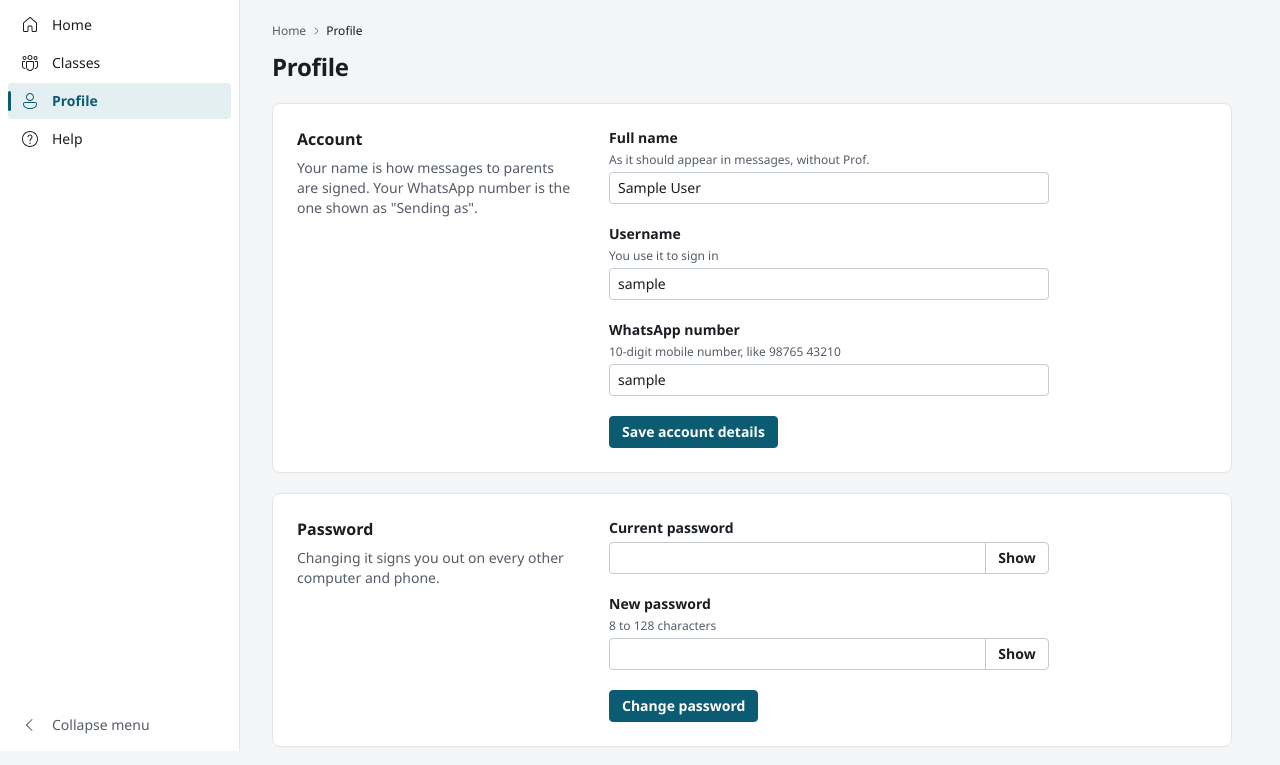
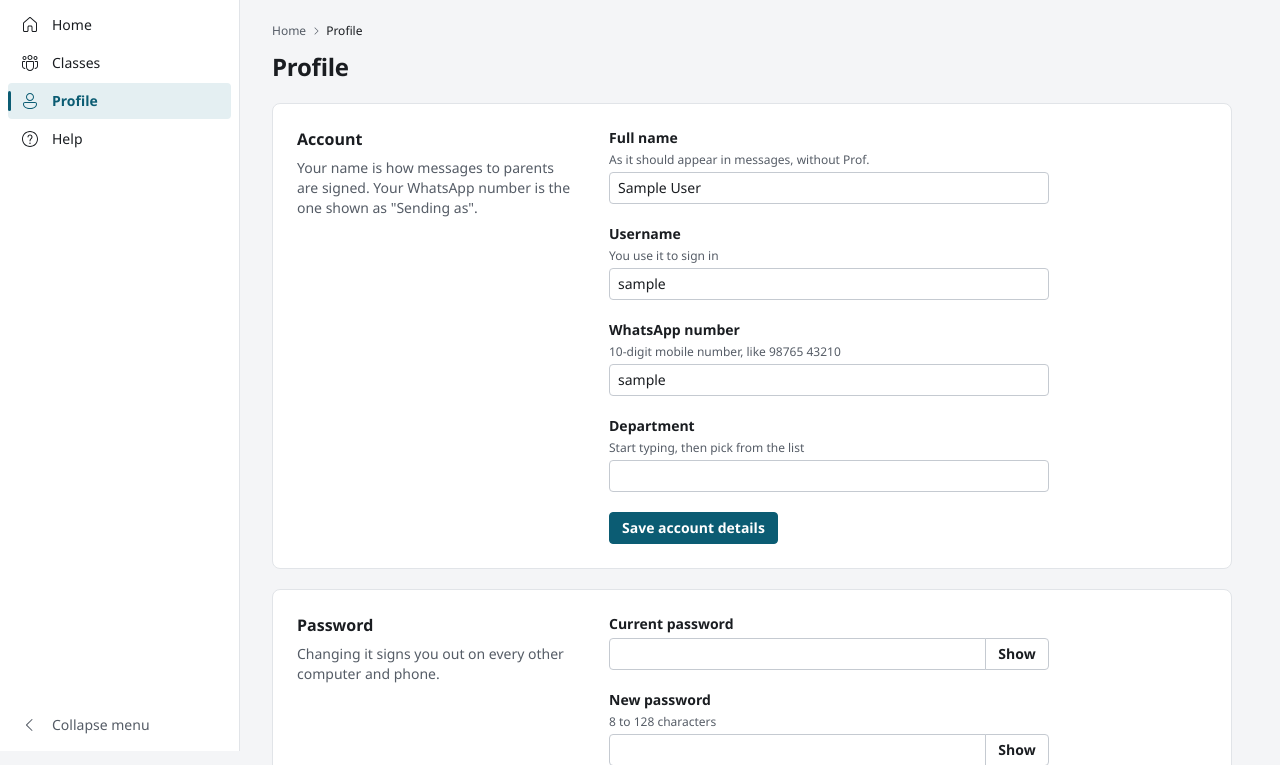
Before and after one commit to Pruthil-21/parent-notifier, a Flask app: page /profile/ in a window 1280 px wide. Shown: the part 49-814 px from the top of the page. Run offline with Flask 3, Linux system fonts and the light colour scheme; the visitor is signed in with stand-in values (Sample User, id 1); data comes from the database, SQL or seed files in the repository; data that the repository does not hold is empty.

Commit message:
feat(auth): ask for the department with a searchable list
Create account and the profile ask for the mentor's department. The
field suggests the college's twelve departments as the mentor types and
accepts only a listed one, stored in the list's own spelling, so the
admin can filter mentors by department later.

```diff
--- a/parent_notifier/core/jinja_filters.py
+++ b/parent_notifier/core/jinja_filters.py
@@ -1,9 +1,10 @@
-"""Template filters for values shown in more than one place."""
+"""Template filters and globals for values shown in more than one place."""
 
 from datetime import datetime
 
 from flask import Flask, current_app
 
+from parent_notifier.services.shared.departments import DEPARTMENTS
 from parent_notifier.services.shared.formatting import format_date
 from parent_notifier.services.shared.phone import format_for_display
 
@@ -15,3 +16,4 @@ def _local_date(moment: datetime | None) -> str:
 def init_jinja_filters(app: Flask) -> None:
     app.add_template_filter(format_for_display, "phone")
     app.add_template_filter(_local_date, "date")
+    app.add_template_global(DEPARTMENTS, "departments")
--- a/parent_notifier/forms/accounts.py
+++ b/parent_notifier/forms/accounts.py
@@ -15,6 +15,7 @@ from wtforms.validators import (
 
 from parent_notifier.forms.fields import (
     WholeNumberField,
+    department_field,
     indian_mobile,
     lowercase,
     printable,
@@ -100,6 +101,7 @@ class CreateAccountForm(FlaskForm):
     full_name = full_name_field()
     username = username_field()
     whatsapp_number = whatsapp_number_field()
+    department = department_field()
     password = new_password_field()
 
     def validate_username(self, field) -> None:
@@ -128,6 +130,7 @@ class AccountDetailsForm(FlaskForm):
     full_name = full_name_field()
     username = username_field()
     whatsapp_number = whatsapp_number_field()
+    department = department_field()
 
     def __init__(self, *args, mentor_id: int, **kwargs) -> None:
         super().__init__(*args, **kwargs)
--- a/parent_notifier/forms/fields.py
+++ b/parent_notifier/forms/fields.py
@@ -2,9 +2,10 @@
 
 from collections.abc import Callable
 
-from wtforms import IntegerField
-from wtforms.validators import ValidationError
+from wtforms import IntegerField, StringField
+from wtforms.validators import InputRequired, ValidationError
 
+from parent_notifier.services.shared import departments
 from parent_notifier.services.shared.phone import normalise_indian_mobile
 
 
@@ -48,3 +49,18 @@ class WholeNumberField(IntegerField):
             super().process_formdata(valuelist)
         except ValueError:
             raise ValueError(self.invalid_message) from None
+
+
+def _listed_department(_form, field) -> None:
+    if field.data not in departments.DEPARTMENTS:
+        raise ValidationError("Choose a department from the list")
+
+
+def department_field(required: str = "Choose your department") -> StringField:
+    """Typed with suggestions from the college's list; only a listed department is kept,
+    written the way the list writes it."""
+    return StringField(
+        "Department",
+        validators=[InputRequired(required), _listed_department],
+        filters=[lambda value: departments.canonical(value) or value],
+    )
--- a/parent_notifier/routes/accounts/profile.py
+++ b/parent_notifier/routes/accounts/profile.py
@@ -31,6 +31,7 @@ def _default_forms() -> dict:
                 "full_name": current_user.full_name,
                 "username": current_user.username,
                 "whatsapp_number": format_for_display(current_user.whatsapp_number),
+                "department": current_user.department,
             },
         ),
         "password_form": ChangePasswordForm(formdata=None),
@@ -59,7 +60,11 @@ def save_account():
     if form.validate_on_submit():
         try:
             profile.update_details(
-                current_user, form.full_name.data, form.username.data, form.whatsapp_number.data
+                current_user,
+                form.full_name.data,
+                form.username.data,
+                form.whatsapp_number.data,
+                form.department.data,
             )
         except registration.UsernameTakenError:
             form.username.errors.append(USERNAME_TAKEN)
--- a/parent_notifier/routes/accounts/registration.py
+++ b/parent_notifier/routes/accounts/registration.py
@@ -27,6 +27,7 @@ def create_account():
                 form.username.data,
                 form.whatsapp_number.data,
                 form.password.data,
+                form.department.data,
             )
         except registration.UsernameTakenError:
             form.username.errors.append(USERNAME_TAKEN)
--- a/parent_notifier/templates/components/forms/field.html
+++ b/parent_notifier/templates/components/forms/field.html
@@ -25,6 +25,14 @@
 {% endmacro %}
 
 {# The Show button stays hidden until JavaScript can make it work. #}
+{# Typing filters the college's departments; the server accepts only a listed one. #}
+{% macro department_field(field, hint="Start typing, then pick from the list") %}
+{{ text_field(field, hint, list=field.id ~ "-options", autocomplete="off", spellcheck="false") }}
+<datalist id="{{ field.id }}-options">
+  {% for name in departments %}<option value="{{ name }}"></option>{% endfor %}
+</datalist>
+{% endmacro %}
+
 {% macro password_field(field, hint=None) %}
 <div class="field{% if field.errors %} field--error{% endif %}">
   {{ _label_hint_error(field, hint) }}
--- a/parent_notifier/templates/pages/accounts/create_account.html
+++ b/parent_notifier/templates/pages/accounts/create_account.html
@@ -1,6 +1,6 @@
 {% extends "layouts/public.html" %}
 {% from "components/forms/error_summary.html" import error_summary %}
-{% from "components/forms/field.html" import text_field, password_field %}
+{% from "components/forms/field.html" import department_field, password_field, text_field %}
 
 {% block title %}Create account{% endblock %}
 
@@ -15,6 +15,7 @@
                 autocapitalize="none", spellcheck="false") }}
   {{ text_field(form.whatsapp_number, hint="10-digit mobile number, like 98765 43210",
                 type="tel", inputmode="tel", autocomplete="tel-national") }}
+  {{ department_field(form.department) }}
   {{ password_field(form.password, hint="8 to 128 characters", autocomplete="new-password") }}
   <button class="button button--primary button--full" type="submit">Create account</button>
 </form>
--- a/parent_notifier/templates/pages/accounts/profile/_account.html
+++ b/parent_notifier/templates/pages/accounts/profile/_account.html
@@ -1,5 +1,5 @@
 {% from "components/forms/error_summary.html" import error_summary %}
-{% from "components/forms/field.html" import text_field %}
+{% from "components/forms/field.html" import department_field, text_field %}
 <section class="settings-section" aria-labelledby="account-heading">
   <div class="settings-section__intro">
     <h2 id="account-heading">Account</h2>
@@ -16,6 +16,7 @@
                   autocapitalize="none", spellcheck="false") }}
     {{ text_field(account_form.whatsapp_number, hint="10-digit mobile number, like 98765 43210",
                   type="tel", inputmode="tel", autocomplete="tel-national") }}
+    {{ department_field(account_form.department) }}
     <div><button class="button button--primary" type="submit">Save account details</button></div>
   </form>
 </section>
```
Also changed, not shown: parent_notifier/services/accounts/profile.py (+5 -2 lines), parent_notifier/services/accounts/registration.py (+8 -1 lines), tests/integration/routes/accounts/profile/test_profile.py (+15 -2 lines), tests/integration/routes/accounts/test_create_account.py (+1 -0 lines), tests/integration/routes/accounts/test_recovery_code.py (+1 -0 lines), tests/unit/services/accounts/test_profile.py (+2 -2 lines).
